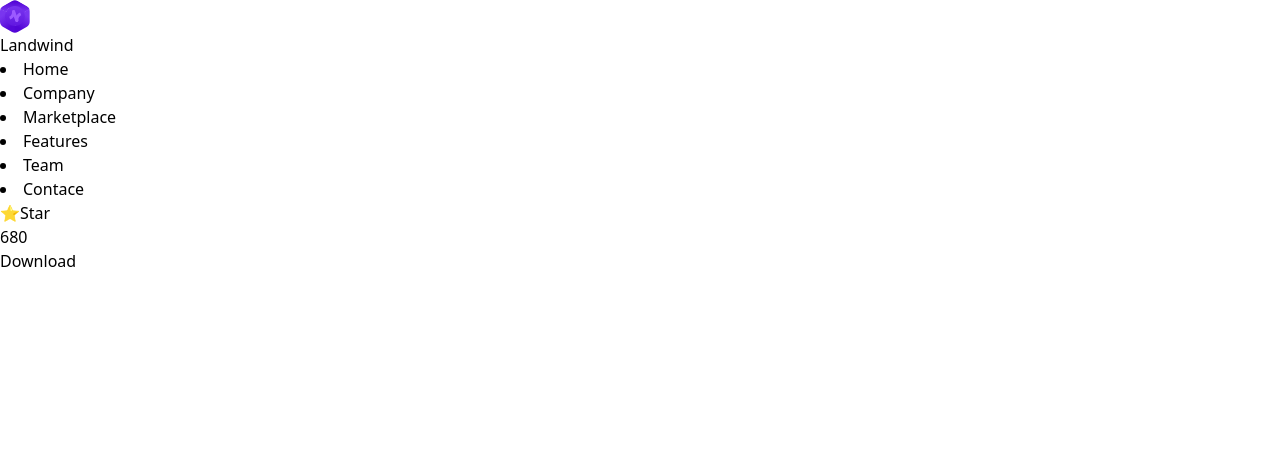
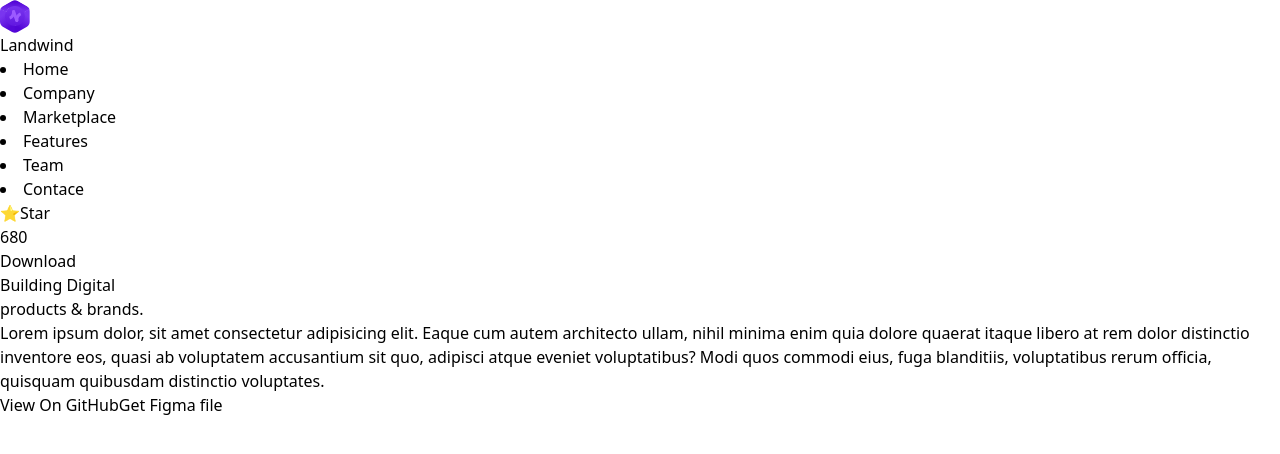
Before and after one commit to hingadesuraj/Tailwind-Project, a React (Vite) app in the folder tailwind_second_app/: page / in a window 1280 px wide. Shown: the top 454 px of the page. Built offline with nearby package versions, Linux system fonts and the light colour scheme.

Commit message:
Heor Components desing  start

```diff
--- a/tailwind_second_app/src/App.jsx
+++ b/tailwind_second_app/src/App.jsx
@@ -1,4 +1,5 @@
 import "./App.css";
+import Heor from "./components/Heor";
 import Navigation from "./components/Navigation";
 import Button from "./components/miniComponent/Button";
 
@@ -6,7 +7,7 @@ function App() {
   return (
     <>
     <Navigation />
-
+   <Heor />
     </>
   );
 }
--- /dev/null
+++ b/tailwind_second_app/src/components/Heor.jsx
@@ -0,0 +1,27 @@
+import React from 'react'
+
+const Heor = () => {
+  return (
+    <div className="flex justify-between items-center mx-[155px] my-3 " >
+    <div>
+          {/* left */}
+          <div>
+            <div>
+                <h1>Building Digital</h1>
+                <h1>products & brands.</h1>
+            </div>
+            <div>
+                <p>Lorem ipsum dolor, sit amet consectetur adipisicing elit. Eaque cum autem architecto ullam, nihil minima enim quia dolore quaerat itaque libero at rem dolor distinctio inventore eos, quasi ab voluptatem accusantium sit quo, adipisci atque eveniet voluptatibus? Modi quos commodi eius, fuga blanditiis, voluptatibus rerum officia, quisquam quibusdam distinctio voluptates.</p>
+
+            </div>
+            <div>
+                <button>View On GitHub</button>
+                <button>Get Figma file</button>
+            </div>
+          </div>
+    </div>
+    </div>
+  )
+}
+
+export default Heor
```
